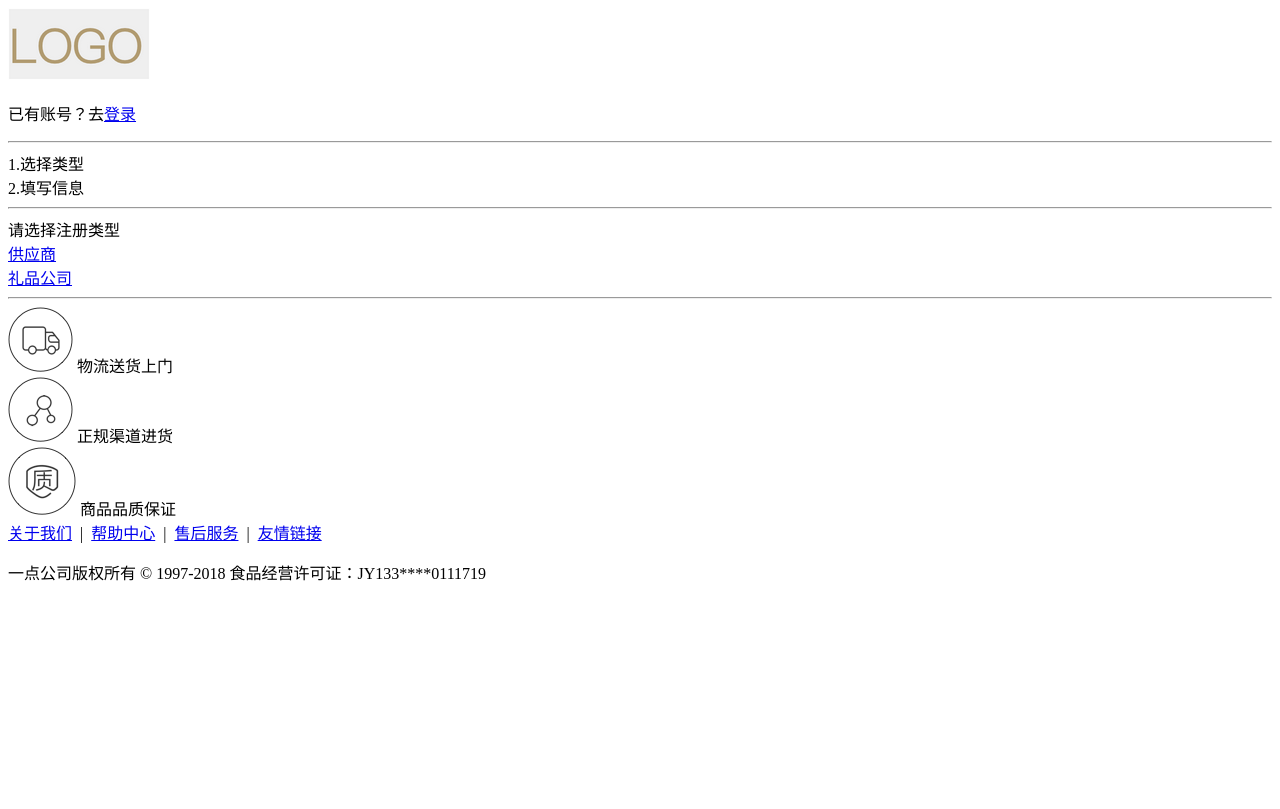
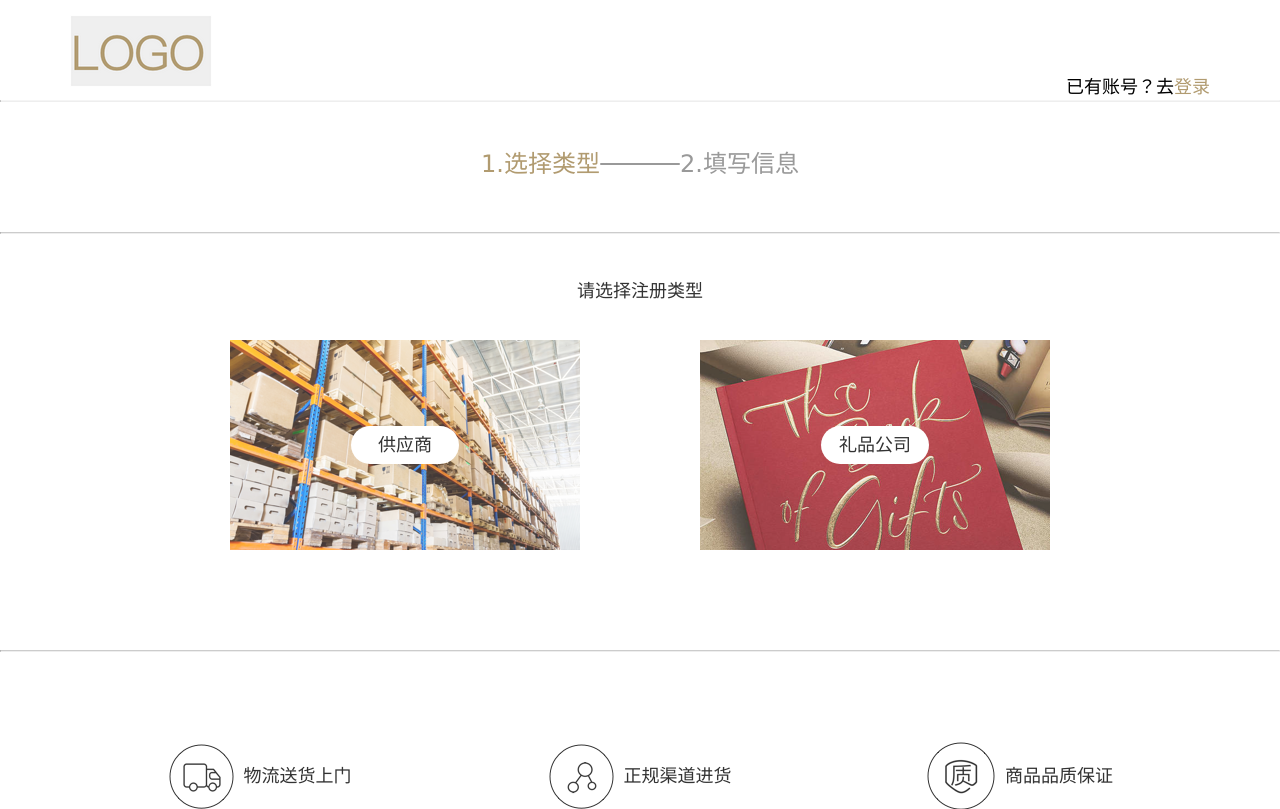
Before and after one commit to ericwang1902/giftplatform, a Django app: page /sign/register1 in a window 1280 px wide. Shown: the top 809 px of the page. Before the commit the page ends 581 px from the top, so only its background shows below. Run offline with Django 3.2, Linux system fonts and the light colour scheme; parts of the project's set-up code (start-up, migrations or seed data) failed here and were passed over.

Commit message:
修改注册页面的图片显示问题

```diff
--- a/static_assets/gift_platform_site/style.css
+++ b/static_assets/gift_platform_site/style.css
@@ -365,7 +365,7 @@ input:-ms-input-placeholder, .form-item .drop-down:-ms-input-placeholder {
     width: 350px;
     height: 100%;
     background-color: #B19B70;
-    background-image: url("../images/supplier.png"); }
+    background-image: url(images/supplier.png); }
     .regtypes .choose1 div {
       border-radius: 100px;
       width: 108px;
@@ -393,7 +393,7 @@ input:-ms-input-placeholder, .form-item .drop-down:-ms-input-placeholder {
     height: 100%;
     width: 350px;
     background-color: #B19B70;
-    background-image: url("../images/giftcompany.png"); }
+    background-image: url(images/giftcompany.png); }
     .regtypes .choose2 div {
       border-radius: 100px;
       width: 108px;
--- a/templates/sign/register1.html
+++ b/templates/sign/register1.html
@@ -4,6 +4,7 @@
     <meta charset="UTF-8">
     <title>一点礼品注册</title>
     {% load static %}
+    <link rel="stylesheet" type="text/css" href="{% static 'gift_platform_site/style.css' %}">
 </head>
 <body>
 
```
